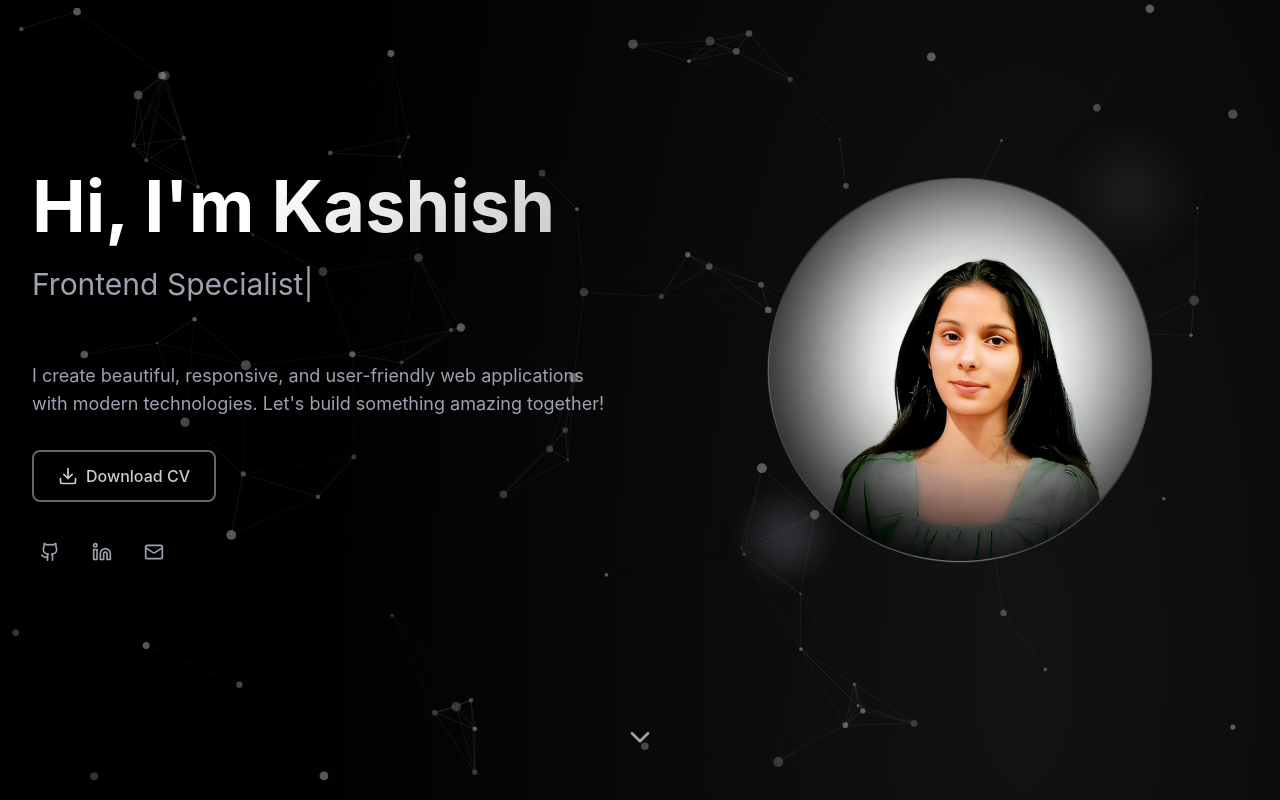
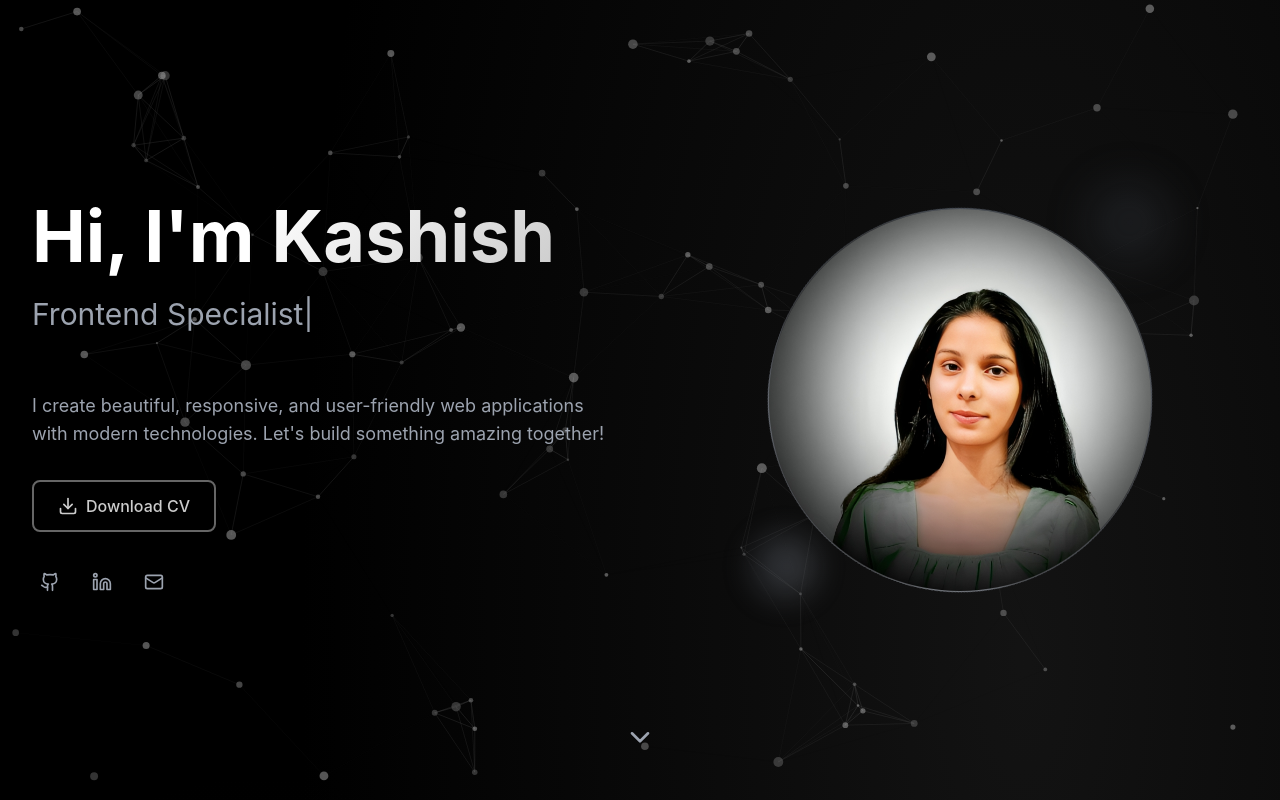
Before and after one commit to Vermakashish001/My_portfolio, a Next.js app: page / in a window 1280 px wide. Shown: the top 800 px of the page. Built offline with nearby package versions, Linux system fonts and the light colour scheme.

Commit message:
fix: Remove unnecessary bottom margin from container in Hero component

```diff
--- a/components/Hero.tsx
+++ b/components/Hero.tsx
@@ -17,7 +17,7 @@ const Hero = () => {
 
   return (
     <section id="home" className="min-h-screen flex items-center justify-center relative overflow-hidden px-4 sm:px-6 lg:px-8">
-      <div className="container mx-auto max-w-7xl mb-[60px]">
+      <div className="container mx-auto max-w-7xl">
         <div className="grid grid-cols-1 lg:grid-cols-2 gap-2 sm:gap-12 lg:gap-16 items-center">
           {/* Text Content */}
           <motion.div
```
